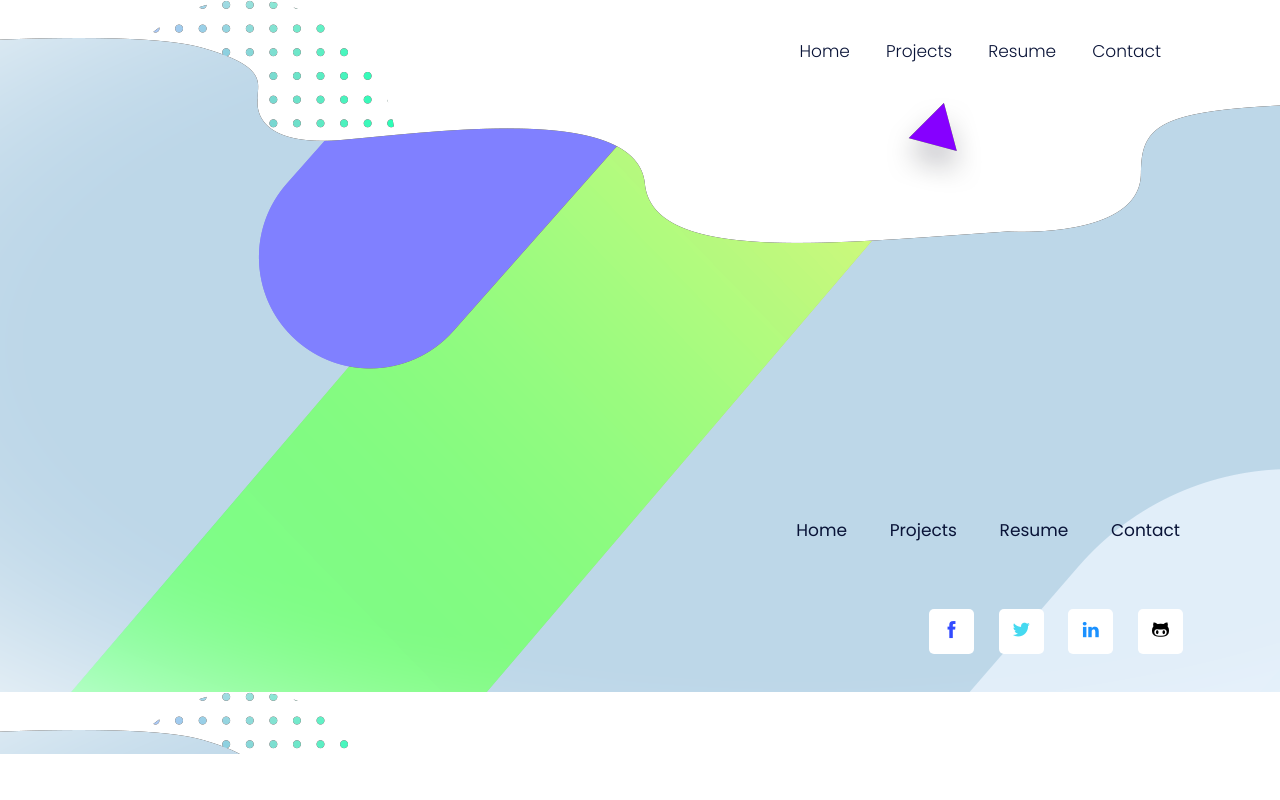
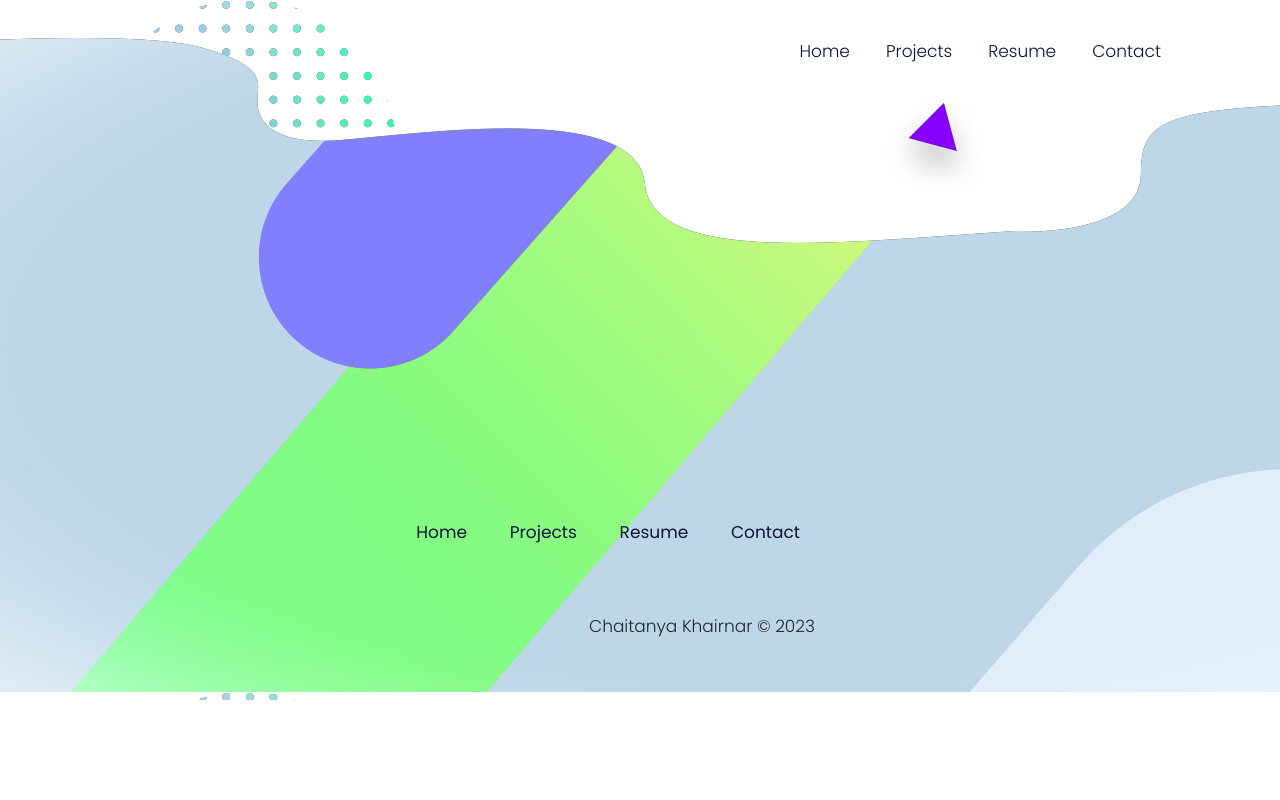
Before and after one commit to chaitanya-khairnar/python-django-portfolio, a Django app: page /home_base in a window 1280 px wide. Run offline with Django 3.2, Linux system fonts and the light colour scheme; some libraries are stand-ins or nearby versions.

Commit message:
modified footer

```diff
--- a/home/models.py
+++ b/home/models.py
@@ -27,6 +27,8 @@
     website = models.CharField(max_length=150, blank=True, null=True)
     linkedin = models.CharField(max_length=150, blank=True, null=True)
     github = models.CharField(max_length=150, blank=True, null=True)
+    facebook = models.CharField(max_length=150, blank=True, null=True)
+    twitter = models.CharField(max_length=150, blank=True, null=True)
     resume = models.FileField(upload_to='images/', null=True)
     technical_skills = models.TextField(max_length=1000, blank=True, null=True)
 
--- a/home/static/css/style.css
+++ b/home/static/css/style.css
@@ -1476,7 +1476,7 @@
 }
 .footer-section {
   padding-top: 500px;
-  padding-bottom: 100px;
+  padding-bottom: 10px;
   background: url('/static/images/backgrounds/footer-bg.png');
 }
 .footer-menu a {
--- a/home/templates/home/includes/footer.html
+++ b/home/templates/home/includes/footer.html
@@ -9,6 +9,34 @@
                 <!-- <img class="img-fluid" src="{% static 'images/logo.png' %}" alt="logo"> -->
                 </a>
             </div>
+
+            <!-- footer social icon -->
+            <nav class="col-12">
+                {% for general_info in general_info.all %}
+                <ul class="list-inline text-lg-right text-center social-icon">
+                    {% if general_info.linkedin != None %}
+                    <li class="list-inline-item">
+                        <a class="linkedin" href="{{ general_info.linkedin }}"><i class="ti-linkedin"></i></a>
+                    </li>
+                    {% endif %}
+                    {% if general_info.github != None %}
+                    <li class="list-inline-item">
+                        <a class="black" href="{{ general_info.github }}"><i class="ti-github"></i></a>
+                    </li>
+                    {% endif %}
+                    {% if general_info.facebook != None %}
+                    <li class="list-inline-item">
+                        <a class="facebook" href="{{ general_info.facebook }}"><i class="ti-facebook"></i></a>
+                    </li>
+                    {% endif %}
+                    {% if general_info.twitter != None %}
+                    <li class="list-inline-item">
+                        <a class="twitter" href="{{ general_info.twitter }}"><i class="ti-twitter-alt"></i></a>
+                    </li>
+                    {% endif %}
+                </ul>
+                {% endfor %}
+            </nav>
             <!-- footer menu -->
             <nav class="col-lg-8 align-self-center mb-5">
                 <ul class="list-inline text-lg-right text-center footer-menu">
@@ -34,21 +62,10 @@
                     {% endif %}
                 </ul>
             </nav>
-        <!-- footer social icon -->
-        <nav class="col-12">
-            <ul class="list-inline text-lg-right text-center social-icon">
-                <li class="list-inline-item">
-                <a class="facebook" href="#"><i class="ti-facebook"></i></a>
-                </li>
-                <li class="list-inline-item">
-                <a class="twitter" href="#"><i class="ti-twitter-alt"></i></a>
-                </li>
-                <li class="list-inline-item">
-                <a class="linkedin" href="#"><i class="ti-linkedin"></i></a>
-                </li>
-                <li class="list-inline-item">
-                <a class="black" href="#"><i class="ti-github"></i></a>
-                </li>
+            <!-- Copyright -->
+            <nav class="col-lg-8 align-self-center mb-5">
+                <ul class="list-inline text-lg-right text-center footer-menu">
+                    <li>Chaitanya Khairnar &copy; 2023</li>
                 </ul>
             </nav>
         </div>
```
Also changed, not shown: home/templates/home/home.html (+10 -0 lines). Lines whose indentation alone changed are shown as unchanged.
